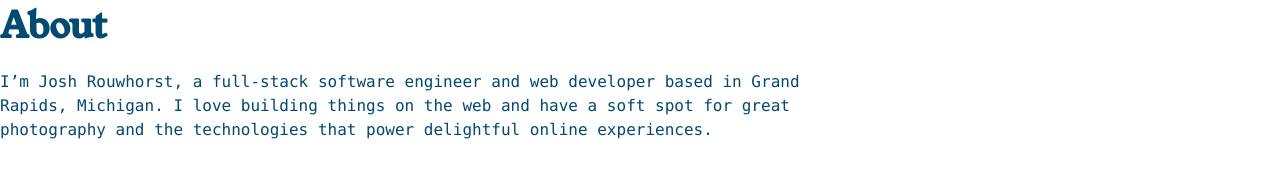
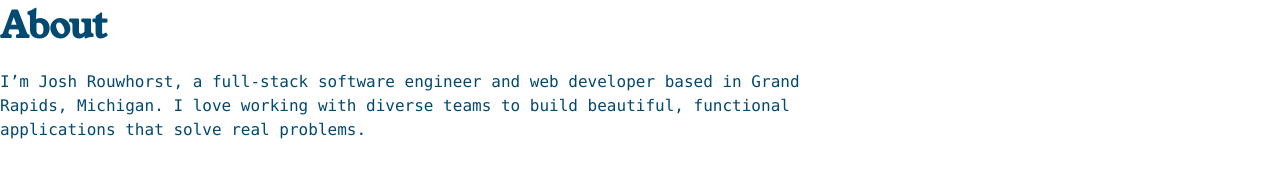
Before and after one commit to joshrouwhorst/portfolio-2025, a Next.js app: page / in a window 1280 px wide. Shown: the part 774-952 px from the top of the page. Built offline with nearby package versions, Linux system fonts and the light colour scheme; a web font is replaced by a local one.

Commit message:
better about

```diff
--- a/src/components/About.tsx
+++ b/src/components/About.tsx
@@ -8,7 +8,7 @@ export default function About() {
         <h2 className="text-4xl font-bold mb-6 font-young-serif">About</h2>
         <div className="flex flex-col gap-4">
           <p>
-            {`I’m Josh Rouwhorst, a full‑stack software engineer and web developer based in Grand Rapids, Michigan. I love building things on the web and have a soft spot for great photography and the technologies that power delightful online experiences.`}
+            {`I’m Josh Rouwhorst, a full‑stack software engineer and web developer based in Grand Rapids, Michigan. I love working with diverse teams to build beautiful, functional applications that solve real problems.`}
           </p>
 
           <h3 className="text-2xl font-bold mt-6 mb-4">My Story</h3>
```
